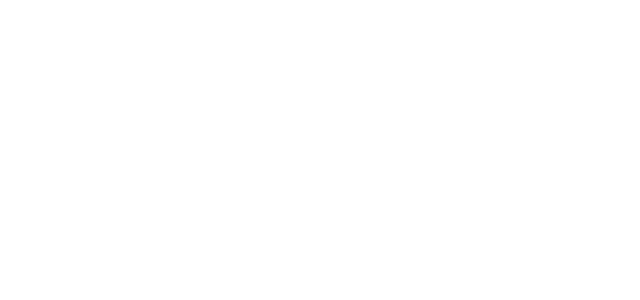
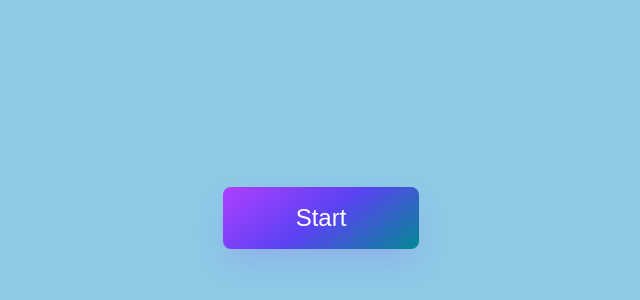
Before and after one commit to irakli9909/ol-academy-quiz-app-final-project, a React (Create React App) app: page / in a window 1280 px wide. Shown: the part 182-482 px from the top of the page, without its empty margins (319-959 px from the left). Built offline with nearby package versions, Linux system fonts and the light colour scheme; the HTML template or start-up script is replaced by a standard one.

Commit message:
add home page

```diff
--- a/package.json
+++ b/package.json
@@ -8,6 +8,7 @@
     "@testing-library/user-event": "^13.5.0",
     "react": "^18.2.0",
     "react-dom": "^18.2.0",
+    "react-router-dom": "^6.3.0",
     "react-scripts": "5.0.1",
     "web-vitals": "^2.1.4"
   },
--- a/src/App.js
+++ b/src/App.js
@@ -1,10 +1,13 @@
 import './App.css';
-
+import { BrowserRouter as Router, Routes, Route } from 'react-router-dom';
+import Home from './components/Home';
 function App() {
   return (
-    <div className="App">
-
-    </div>
+    <Router>
+      <Routes>
+        <Route path='/' element={<Home/>} />
+      </Routes>
+    </Router>
   );
 }
 
--- /dev/null
+++ b/src/components/Home.css
@@ -0,0 +1,45 @@
+body{
+    background-color: #8ecae6;
+    width: 100%;
+    height: 100vh;
+    display: flex;
+}
+
+.button-items{
+    position: absolute;
+    left: 50%;
+    top: 50%;
+
+  align-items: center;
+  background-image: linear-gradient(144deg,#AF40FF, #5B42F3 50%,#048993);
+  border: 0;
+  border-radius: 8px;
+  box-shadow: rgba(151, 65, 252, 0.2) 0 15px 30px -5px;
+  box-sizing: border-box;
+  color: #FFFFFF;
+  display: flex;
+  font-family: sans-serif;
+  font-size: 20px;
+  justify-content: center;
+  line-height: 1em;
+  max-width: 100%;
+  min-width: 140px;
+  padding: 19px 24px;
+  text-decoration: none;
+  user-select: none;
+  -webkit-user-select: none;
+  touch-action: manipulation;
+  white-space: nowrap;
+  cursor: pointer;
+  transform:translate(-50%,-50%)
+
+
+
+}
+
+@media (min-width: 768px) {
+  .button-items {
+    font-size: 24px;
+    min-width: 196px;
+  }
+}
--- /dev/null
+++ b/src/components/Home.jsx
@@ -0,0 +1,12 @@
+import React from 'react'
+import "./Home.css";
+
+function Home() {
+  return (
+    <div>
+      <button className='button-items'>Start</button>
+    </div>
+  )
+}
+
+export default Home
```
Also changed, not shown: 1 other file (tests, documents, lock files or other folders).
